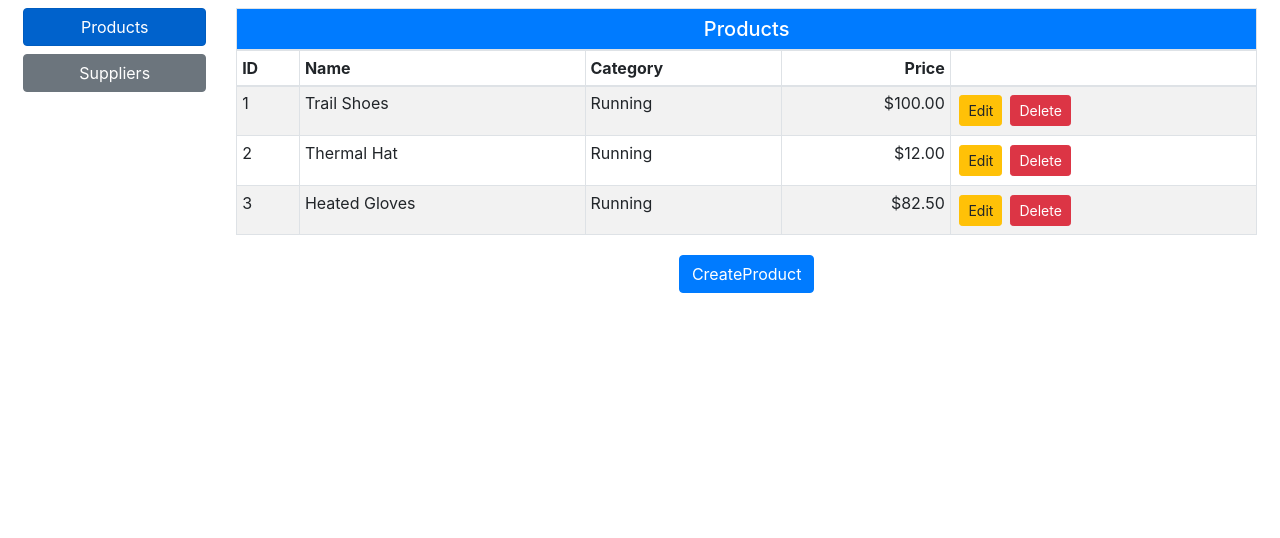
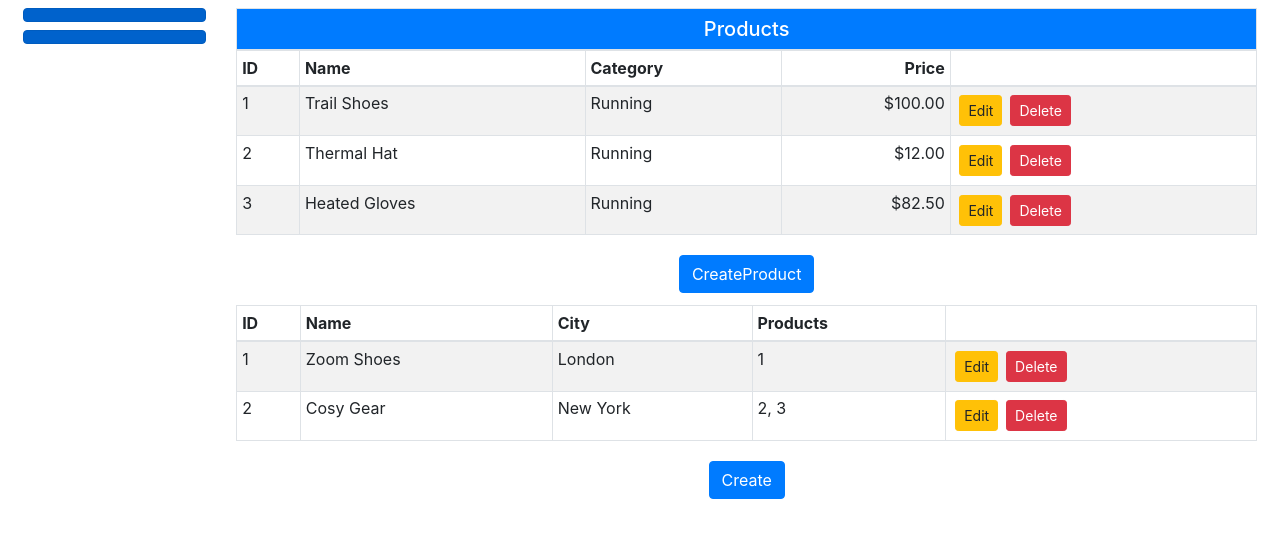
Before and after one commit to AbdulrhmnGhanem/react-sports, a React (Create React App) app: page / in a window 1280 px wide. Shown: the top 538 px of the page. Built offline with nearby package versions, Linux system fonts and the light colour scheme.

Commit message:
Remove temporary data source created at b4032dd and use Reudx store data instead

```diff
--- a/src/App.js
+++ b/src/App.js
@@ -1,13 +1,18 @@
 import React from 'react';
 import { Provider } from 'react-redux';
 
-import ProductsAndSuppliers from "./ProductsAndSuppliers";
 import dataStore from './stores';
+import Selector from "./components/Selector";
+import { ProductDisplay } from "./components/products/ProductDisplay";
+import { SupplierDisplay } from "./components/suppliers/SupplierDisplay";
 
 const App = () => {
   return (
-      <Provider store={dataStore}>
-        <ProductsAndSuppliers/>
+      <Provider store={ dataStore }>
+        <Selector>
+          <ProductDisplay/>
+          <SupplierDisplay/>
+        </Selector>
       </Provider>
   )
 };
--- a/src/ProductsAndSuppliers.js
+++ /dev/null
@@ -1,63 +0,0 @@
-import React from 'react';
-
-import Selector from "./components/Selector";
-import { ProductDisplay } from "./components/products/ProductDisplay";
-import { SupplierDisplay } from "./components/suppliers/SupplierDisplay";
-
-export default class ProductsAndSuppliers extends React.Component {
-    constructor(props) {
-        super(props);
-        this.state = {
-            products: [
-                {
-                    id: 1, name: "Kayak",
-                    category: "Watersports", price: 275
-                },
-                {
-                    id: 2, name: "Lifejacket",
-                    category: "Watersports", price: 48.95
-                },
-                {id: 3, name: "Soccer Ball", category: "Soccer", price: 19.50}
-            ],
-            suppliers: [
-                {id: 1, name: "Surf Dudes", city: "San Jose", products: [1, 2]},
-                {id: 2, name: "Field Supplies", city: "New York", products: [3]},
-            ]
-        }
-        this.idCounter = 100;
-    }
-
-    saveData = (collection, item) => {
-        if (item.id === "") {
-            item.id = this.idCounter++;
-            this.setState(state => state[collection]
-                = state[collection].concat(item));
-        } else {
-
-            this.setState(state => state[collection]
-                = state[collection].map(stored =>
-                stored.id === item.id ? item : stored))
-        }
-    }
-    deleteData = (collection, item) => {
-        this.setState(state => state[collection]
-            = state[collection].filter(stored => stored.id !== item.id));
-    }
-
-    render() {
-        return <div>
-            <Selector>
-                <ProductDisplay
-                    name="Products"
-                    products={this.state.products}
-                    saveCallback={p => this.saveData("products", p)}
-                    deleteCallback={p => this.deleteData("products", p)}/>
-                <SupplierDisplay
-                    name="Suppliers"
-                    suppliers={this.state.suppliers}
-                    saveCallback={s => this.saveData("suppliers", s)}
-                    deleteCallback={s => this.deleteData("suppliers", s)}/>
-            </Selector>
-        </div>
-    }
-}
```
